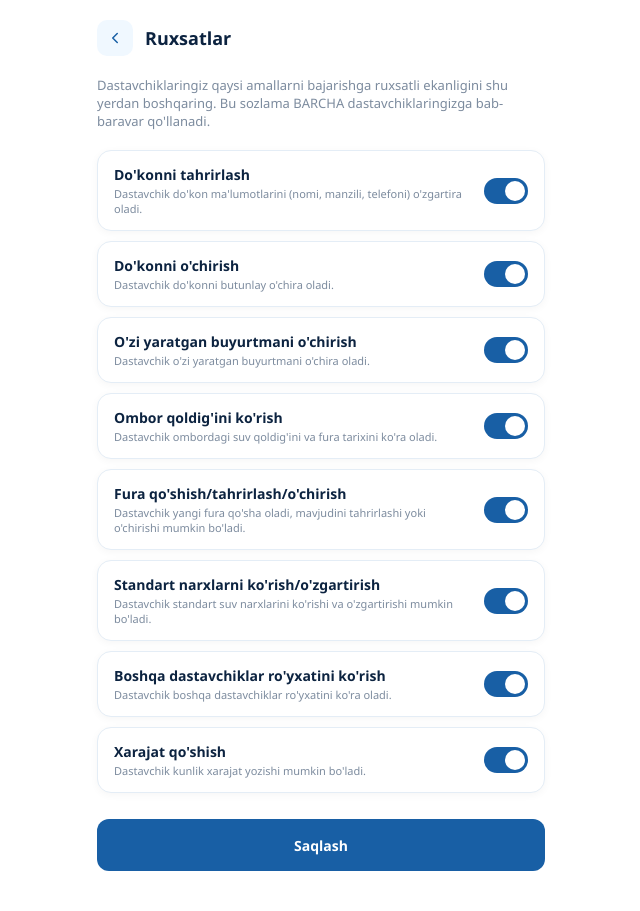
After one commit to TNnodirbek/balance-system, a Django app: page /sozlamalar/ruxsatlar/ in a window 1280 px wide. The commit adds this page. Shown: the whole page, without its empty margins (319-959 px from the left). Run offline with Django 5.2, Linux system fonts and the light colour scheme; a user stored in the database is signed in; tables that the repository leaves empty hold one stand-in row (values such as "Sample post").

Commit message:
Dastavchik uchun moslashuvchan ruxsatlar tizimi qoshildi (DastavchikRuxsatlari modeli, Sozlamalar > Ruxsatlar sahifasi)

```diff
--- a/foydalanuvchilar/urls.py
+++ b/foydalanuvchilar/urls.py
@@ -16,4 +16,5 @@ urlpatterns = [
     path('sozlamalar/dokonlar/', views.dokonlar_royxati, name='dokonlar_royxati'),
     path('sozlamalar/dokonlar/<int:pk>/tahrirlash/', views.dokon_tahrirlash, name='dokon_tahrirlash'),
     path('sozlamalar/dokonlar/<int:pk>/ochirish/', views.dokon_ochirish, name='dokon_ochirish'),
+    path('sozlamalar/ruxsatlar/', views.ruxsatlar_sozlamasi, name='ruxsatlar_sozlamasi'),
 ]
--- a/foydalanuvchilar/views.py
+++ b/foydalanuvchilar/views.py
@@ -11,8 +11,8 @@ from dokonlar.models import Dokon
 from ombor.models import HajmNarxi
 from ombor.utils import menejer_hajmlari, ombor_qoldigi
 
-from .models import Foydalanuvchi
-from .utils import tegishli_menejer
+from .models import DastavchikRuxsatlari, Foydalanuvchi
+from .utils import ruxsat_bor, tegishli_menejer
 
 
 def login_view(request):
@@ -84,6 +84,7 @@ def menejer_bosh_sahifa(request):
         'bugun_yetkazilgan_soni': bugun_yetkazilgan_soni,
         'qarzdorlik': qarzdorlik,
         'songgi_buyurtmalar': songgi_buyurtmalar,
+        'ombor_korish': ruxsat_bor(request.user, 'ombor_korish'),
     })
 
 
@@ -123,6 +124,7 @@ def dastavchik_bosh_sahifa(request):
         'bugungi_yetkazilgan': bugungi_yetkazilgan,
         'faol_buyurtmalar': faol_buyurtmalar,
         'yangi_buyurtmalar_soni': yangi_buyurtmalar_soni,
+        'ombor_korish': ruxsat_bor(request.user, 'ombor_korish'),
     })
 
 
@@ -163,10 +165,11 @@ def dastavchik_qoshish(request):
 
 @login_required
 def dastavchiklar_royxati(request):
-    if request.user.rol != Foydalanuvchi.Rol.MENEJER:
-        return HttpResponseForbidden("Bu sahifa faqat menejer uchun.")
+    if not ruxsat_bor(request.user, 'dastavchiklarni_korish'):
+        return HttpResponseForbidden("Bu sahifani ko'rish uchun ruxsatingiz yo'q.")
 
-    dastavchiklar = list(request.user.dastavchiklar.all())
+    menejer = tegishli_menejer(request.user)
+    dastavchiklar = list(menejer.dastavchiklar.all()) if menejer else []
     for dastavchik in dastavchiklar:
         dastavchik.faol_buyurtmalar_soni = Buyurtma.objects.filter(
             yetkazishga_olgan=dastavchik, holat=Buyurtma.Holat.YETKAZILMOQDA,
@@ -214,7 +217,11 @@ def dastavchik_tahrirlash(request, pk):
 
 @login_required
 def sozlamalar_bosh(request):
-    return render(request, 'foydalanuvchilar/sozlamalar_bosh.html')
+    return render(request, 'foydalanuvchilar/sozlamalar_bosh.html', {
+        'ombor_korish': ruxsat_bor(request.user, 'ombor_korish'),
+        'narxlarni_korish': ruxsat_bor(request.user, 'narxlarni_korish'),
+        'dastavchiklarni_korish': ruxsat_bor(request.user, 'dastavchiklarni_korish'),
+    })
 
 
 @login_required
@@ -255,9 +262,10 @@ def profil_tahrirlash(request):
 
 @login_required
 def narxlar_sozlamasi(request):
-    if request.user.rol != Foydalanuvchi.Rol.MENEJER:
-        return HttpResponseForbidden("Bu sahifa faqat menejer uchun.")
+    if not ruxsat_bor(request.user, 'narxlarni_korish'):
+        return HttpResponseForbidden("Bu sahifani ko'rish uchun ruxsatingiz yo'q.")
 
+    menejer = tegishli_menejer(request.user)
     xabar = None
 
     if request.method == 'POST':
@@ -267,14 +275,14 @@ def narxlar_sozlamasi(request):
             hajm = hajm.strip()
             if hajm and narx not in (None, ''):
                 HajmNarxi.objects.update_or_create(
-                    menejer=request.user, hajm=hajm, defaults={'narx': narx},
+                    menejer=menejer, hajm=hajm, defaults={'narx': narx},
                 )
         xabar = 'Narxlar muvaffaqiyatli saqlandi.'
 
-    narx_dict = {h.hajm: h.narx for h in HajmNarxi.objects.filter(menejer=request.user)}
+    narx_dict = {h.hajm: h.narx for h in HajmNarxi.objects.filter(menejer=menejer)}
     hajm_narxlari = [
         {'hajm': hajm, 'narx': narx_dict.get(hajm, 0)}
-        for hajm in menejer_hajmlari(request.user)
+        for hajm in menejer_hajmlari(menejer)
     ]
 
     return render(request, 'ombor/narxlar_sozlamasi.html', {
@@ -287,24 +295,28 @@ def narxlar_sozlamasi(request):
 def dokonlar_royxati(request):
     menejer = tegishli_menejer(request.user)
     dokonlar = Dokon.objects.filter(menejer=menejer).order_by('nomi') if menejer else Dokon.objects.none()
-    return render(request, 'dokonlar/royxat.html', {'dokonlar': dokonlar})
+    return render(request, 'dokonlar/royxat.html', {
+        'dokonlar': dokonlar,
+        'dokon_tahrirlash_ruxsati': ruxsat_bor(request.user, 'dokon_tahrirlash'),
+        'dokon_ochirish_ruxsati': ruxsat_bor(request.user, 'dokon_ochirish'),
+    })
 
 
 @login_required
 def dokon_ochirish(request, pk):
-    if request.user.rol != Foydalanuvchi.Rol.MENEJER:
-        return HttpResponseForbidden("Bu sahifa faqat menejer uchun.")
-    dokon = get_object_or_404(Dokon, pk=pk, menejer=request.user)
+    if not ruxsat_bor(request.user, 'dokon_ochirish'):
+        return HttpResponseForbidden("Bu amal uchun ruxsatingiz yo'q.")
+    dokon = get_object_or_404(Dokon, pk=pk, menejer=tegishli_menejer(request.user))
     dokon.delete()
     return redirect('dokonlar_royxati')
 
 
 @login_required
 def dokon_tahrirlash(request, pk):
-    if request.user.rol != Foydalanuvchi.Rol.MENEJER:
-        return HttpResponseForbidden("Bu sahifa faqat menejer uchun.")
+    if not ruxsat_bor(request.user, 'dokon_tahrirlash'):
+        return HttpResponseForbidden("Bu amal uchun ruxsatingiz yo'q.")
 
-    dokon = get_object_or_404(Dokon, pk=pk, menejer=request.user)
+    dokon = get_object_or_404(Dokon, pk=pk, menejer=tegishli_menejer(request.user))
     xabar = None
 
     if request.method == 'POST':
@@ -318,3 +330,50 @@ def dokon_tahrirlash(request, pk):
         'dokon': dokon,
         'xabar': xabar,
     })
+
+
+RUXSAT_MAYDONLARI = [
+    'dokon_tahrirlash', 'dokon_ochirish', 'buyurtma_ochirish', 'ombor_korish',
+    'fura_boshqarish', 'narxlarni_korish', 'dastavchiklarni_korish', 'xarajat_qoshish',
+]
+
+RUXSAT_IZOHLARI = {
+    'dokon_tahrirlash': "Dastavchik do'kon ma'lumotlarini (nomi, manzili, telefoni) o'zgartira oladi.",
+    'dokon_ochirish': "Dastavchik do'konni butunlay o'chira oladi.",
+    'buyurtma_ochirish': "Dastavchik o'zi yaratgan buyurtmani o'chira oladi.",
+    'ombor_korish': "Dastavchik ombordagi suv qoldig'ini va fura tarixini ko'ra oladi.",
+    'fura_boshqarish': "Dastavchik yangi fura qo'sha oladi, mavjudini tahrirlashi yoki o'chirishi mumkin bo'ladi.",
+    'narxlarni_korish': "Dastavchik standart suv narxlarini ko'rishi va o'zgartirishi mumkin bo'ladi.",
+    'dastavchiklarni_korish': "Dastavchik boshqa dastavchiklar ro'yxatini ko'ra oladi.",
+    'xarajat_qoshish': "Dastavchik kunlik xarajat yozishi mumkin bo'ladi.",
+}
+
+
+@login_required
+def ruxsatlar_sozlamasi(request):
+    if request.user.rol != Foydalanuvchi.Rol.MENEJER:
+        return HttpResponseForbidden("Bu sahifa faqat menejer uchun.")
+
+    ruxsatlar, _ = DastavchikRuxsatlari.objects.get_or_create(menejer=request.user)
+    xabar = None
+
+    if request.method == 'POST':
+        for maydon in RUXSAT_MAYDONLARI:
+            setattr(ruxsatlar, maydon, bool(request.POST.get(maydon)))
+        ruxsatlar.save()
+        xabar = 'Ruxsatlar muvaffaqiyatli saqlandi.'
+
+    ruxsat_royxati = [
+        {
+            'nomi': maydon,
+            'label': DastavchikRuxsatlari._meta.get_field(maydon).verbose_name,
+            'izoh': RUXSAT_IZOHLARI.get(maydon, ''),
+            'yoqilgan': getattr(ruxsatlar, maydon),
+        }
+        for maydon in RUXSAT_MAYDONLARI
+    ]
+
+    return render(request, 'foydalanuvchilar/ruxsatlar_sozlamasi.html', {
+        'ruxsat_royxati': ruxsat_royxati,
+        'xabar': xabar,
+    })
--- a/templates/dokonlar/royxat.html
+++ b/templates/dokonlar/royxat.html
@@ -93,10 +93,12 @@
                 <div class="nomi">{{ dokon.nomi }}</div>
                 <div class="tafsilot">{{ dokon.manzili }}{% if dokon.telefon %} &middot; {{ dokon.telefon }}{% endif %}</div>
             </div>
+            {% if dokon_tahrirlash_ruxsati %}
             <a href="{% url 'dokon_tahrirlash' dokon.pk %}" class="tahrirlash-tugma" aria-label="Tahrirlash">
                 <svg width="15" height="15" viewBox="0 0 24 24" fill="none" stroke="currentColor" stroke-width="1.8"><path d="M11 4H4A2 2 0 0 0 2 6V20A2 2 0 0 0 4 22H18A2 2 0 0 0 20 20V13" stroke-linecap="round" stroke-linejoin="round"/><path d="M18.5 2.5A2.121 2.121 0 0 1 21.5 5.5L12 15L8 16L9 12L18.5 2.5Z" stroke-linecap="round" stroke-linejoin="round"/></svg>
             </a>
-            {% if user.rol == 'menejer' %}
+            {% endif %}
+            {% if dokon_ochirish_ruxsati %}
             <form method="post" action="{% url 'dokon_ochirish' dokon.pk %}" onsubmit="return confirm('Bu dokonni ochirishni tasdiqlaysizmi?');" style="display:inline;">
                 {% csrf_token %}
                 <button type="submit" class="tahrirlash-tugma" style="background:#FCEBEB;color:#A32D2D;border:none;cursor:pointer;" aria-label="Ochirish">
--- /dev/null
+++ b/templates/foydalanuvchilar/ruxsatlar_sozlamasi.html
@@ -0,0 +1,141 @@
+<!DOCTYPE html>
+<html lang="uz">
+<head>
+    <meta charset="UTF-8">
+    <meta name="viewport" content="width=device-width, initial-scale=1">
+    <title>Ruxsatlar</title>
+    <style>
+        * { box-sizing: border-box; }
+        body {
+            margin: 0;
+            font-family: 'Manrope', 'Segoe UI', Arial, sans-serif;
+            background: #FFFFFF;
+            color: #0C2340;
+        }
+        .qobiq { max-width: 480px; margin: 0 auto; padding: 20px 16px 40px; }
+        .sarlavha-panel {
+            display: flex;
+            align-items: center;
+            gap: 12px;
+            margin-bottom: 20px;
+        }
+        .orqaga {
+            width: 36px; height: 36px;
+            display: flex; align-items: center; justify-content: center;
+            border-radius: 10px;
+            background: #F0F8FF;
+            color: #185FA5;
+            text-decoration: none;
+            flex-shrink: 0;
+        }
+        .sarlavha-panel h1 {
+            font-size: 18px;
+            font-weight: 700;
+            color: #0C2340;
+            margin: 0;
+        }
+        .kirish-matni {
+            font-size: 13px;
+            color: #7C8B9E;
+            margin: 0 0 20px;
+        }
+        .xabar-quti {
+            border-radius: 10px;
+            padding: 12px 14px;
+            font-size: 13px;
+            font-weight: 600;
+            margin-bottom: 16px;
+            background: #E8F5E9;
+            color: #2E7D32;
+        }
+        .band {
+            display: flex;
+            align-items: center;
+            justify-content: space-between;
+            gap: 12px;
+            background: #FFFFFF;
+            border: 1px solid #E4EDF6;
+            border-radius: 14px;
+            padding: 14px 16px;
+            margin-bottom: 10px;
+            box-shadow: 0 2px 8px rgba(0,0,0,0.04);
+        }
+        .band .matn { font-size: 14px; font-weight: 600; color: #0C2340; }
+        .band .izoh { font-size: 11px; color: #7C8B9E; margin-top: 2px; }
+        .toggle {
+            position: relative;
+            width: 44px; height: 26px;
+            flex-shrink: 0;
+        }
+        .toggle input { opacity: 0; width: 0; height: 0; }
+        .toggle .suriluvchi {
+            position: absolute; cursor: pointer;
+            top: 0; left: 0; right: 0; bottom: 0;
+            background: #E4EDF6;
+            border-radius: 26px;
+            transition: 0.2s;
+        }
+        .toggle .suriluvchi:before {
+            position: absolute;
+            content: "";
+            height: 20px; width: 20px;
+            left: 3px; bottom: 3px;
+            background: #FFFFFF;
+            border-radius: 50%;
+            transition: 0.2s;
+        }
+        .toggle input:checked + .suriluvchi { background: #185FA5; }
+        .toggle input:checked + .suriluvchi:before { transform: translateX(18px); }
+        .saqlash-tugma {
+            width: 100%;
+            height: 52px;
+            background: #185FA5;
+            color: #FFFFFF;
+            border: none;
+            border-radius: 12px;
+            font-family: 'Manrope', 'Segoe UI', Arial, sans-serif;
+            font-size: 14px;
+            font-weight: 600;
+            cursor: pointer;
+            margin-top: 16px;
+        }
+        .saqlash-tugma:hover {
+            box-shadow: 0 4px 14px rgba(24, 95, 165, 0.28);
+        }
+    </style>
+</head>
+<body>
+    <div class="qobiq">
+        <div class="sarlavha-panel">
+            <a href="{% url 'sozlamalar_bosh' %}" class="orqaga" aria-label="Orqaga">
+                <svg width="18" height="18" viewBox="0 0 24 24" fill="none"><path d="M15 18L9 12L15 6" stroke="currentColor" stroke-width="2" stroke-linecap="round" stroke-linejoin="round"/></svg>
+            </a>
+            <h1>Ruxsatlar</h1>
+        </div>
+
+        <p class="kirish-matni">Dastavchiklaringiz qaysi amallarni bajarishga ruxsatli ekanligini shu yerdan boshqaring. Bu sozlama BARCHA dastavchiklaringizga bab-baravar qo'llanadi.</p>
+
+        {% if xabar %}
+        <div class="xabar-quti">{{ xabar }}</div>
+        {% endif %}
+
+        <form method="post">
+            {% csrf_token %}
+            {% for ruxsat in ruxsat_royxati %}
+            <div class="band">
+                <div>
+                    <div class="matn">{{ ruxsat.label }}</div>
+                    {% if ruxsat.izoh %}<div class="izoh">{{ ruxsat.izoh }}</div>{% endif %}
+                </div>
+                <label class="toggle">
+                    <input type="checkbox" name="{{ ruxsat.nomi }}" {% if ruxsat.yoqilgan %}checked{% endif %}>
+                    <span class="suriluvchi"></span>
+                </label>
+            </div>
+            {% endfor %}
+
+            <button type="submit" class="saqlash-tugma">Saqlash</button>
+        </form>
+    </div>
+</body>
+</html>
```
Also changed, not shown: buyurtmalar/views.py (+4 -3 lines), foydalanuvchilar/models.py (+24 -0 lines), foydalanuvchilar/utils.py (+14 -1 lines), ombor/views.py (+13 -11 lines), templates/foydalanuvchilar/dastavchik_bosh_sahifa.html (+9 -0 lines), templates/foydalanuvchilar/sozlamalar_bosh.html (+12 -3 lines), foydalanuvchilar/migrations/0003_dastavchikruxsatlari.py (added).
